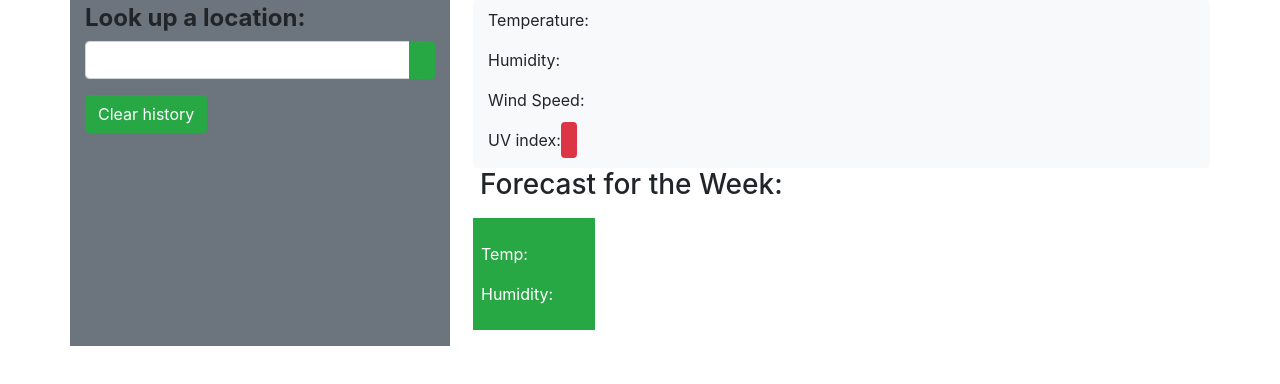
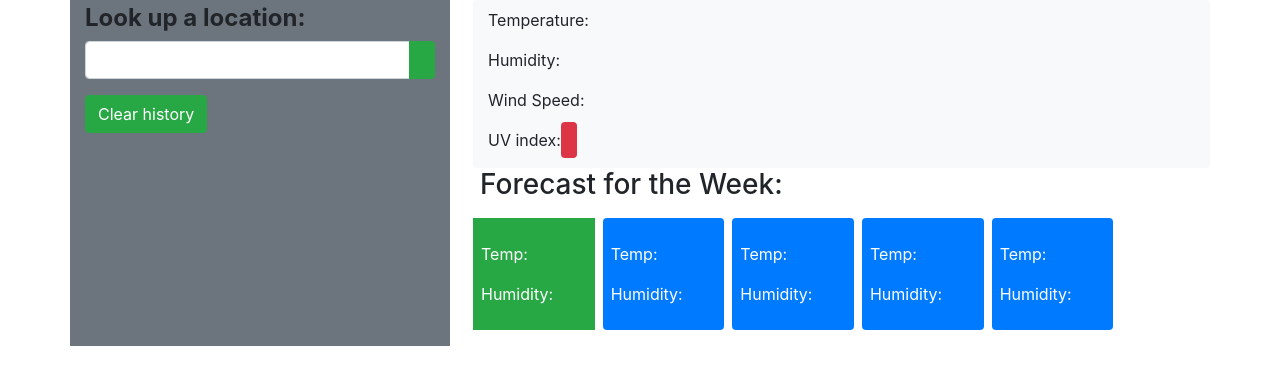
Before and after one commit to nivaniuc/siri-whats-the-weather, a plain HTML site: page index.html in a window 1280 px wide. Drawn offline with nearby package versions, Linux system fonts and the light colour scheme.

Commit message:
Added more weather boxes

```diff
--- a/index.html
+++ b/index.html
@@ -49,11 +49,35 @@
                                 <p>Temp:<span id="fTemp0"></span></p>
                                 <p>Humidity:<span id="fHumidity0"></span></p>
                             </div>
+                            <div class="col-sm-2 bg-primary forecast text-white ml-2 mb-3 p-2 mt-2 rounded" >
+                                <p id="fDate1"></p>
+                                <p id="fImg1"></p>
+                                <p>Temp:<span id="fTemp1"></span></p>
+                                <p>Humidity:<span id="fHumidity1"></span></p>
+                            </div>
+                            <div class="col-sm-2 bg-primary forecast text-white ml-2 mb-3 p-2 mt-2 rounded">
+                                <p id="fDate2"></p>
+                                <p id="fImg2"></p>
+                                <p>Temp:<span id="fTemp2"></span></p>
+                                <p>Humidity:<span id="fHumidity2"></span></p>
+                            </div>
+                            <div class="col-sm-2 bg-primary forecast text-white ml-2 mb-3 p-2 mt-2 rounded">
+                                <p id="fDate3"></p>
+                                <p id="fImg3"></p>
+                                <p>Temp:<span id="fTemp3"></span></p>
+                                <p>Humidity:<span id="fHumidity3"></span></p>
+                            </div>
+                            <div class="col-sm-2 bg-primary forecast text-white ml-2 mb-3 p-2 mt-2 rounded" >
+                                <p id="fDate4"></p>
+                                <p id="fImg4"></p>
+                                <p>Temp:<span id="fTemp4"></span></p>
+                                <p>Humidity:<span id="fHumidity4"></span></p>
                         </div>
                     </div>
                 </div>
             </div>
         </div>
+
     <script src="https://code.jquery.com/jquery.js"></script>
     <script scr="assets/js/script.js"></script>
 </body>
```
